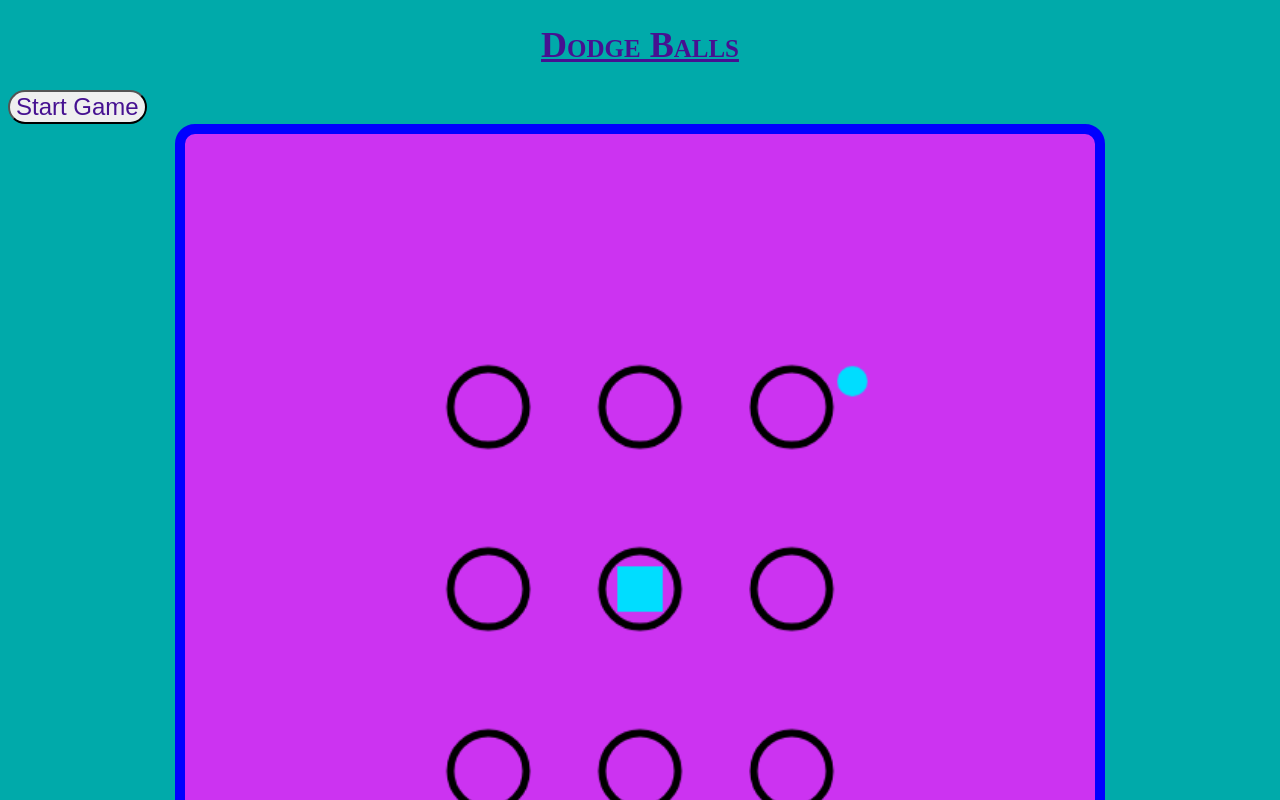
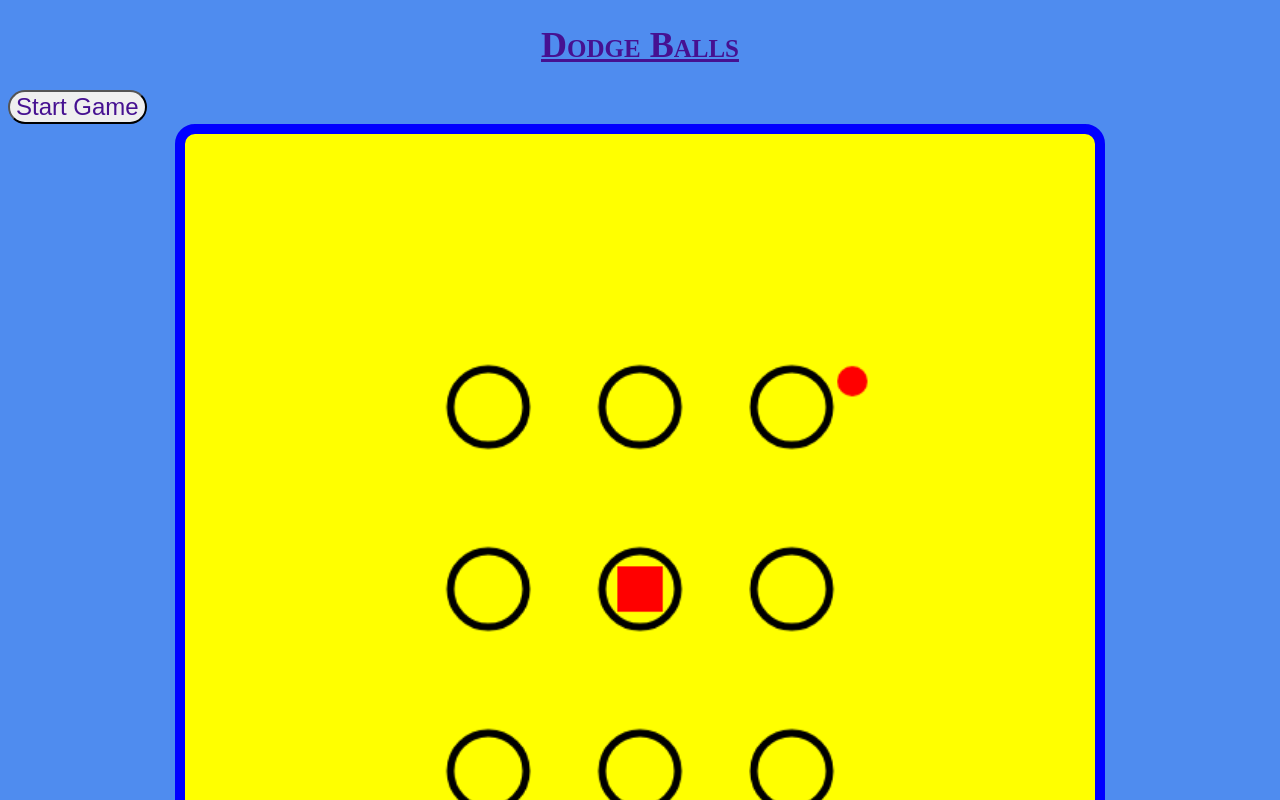
Before and after one commit to glowen18/Dodge_Ball, a plain HTML site: page index.html in a window 1280 px wide. Both pictures are taken after a click on the button "Start Game". Shown: the top 800 px of the page. Drawn offline with nearby package versions, Linux system fonts and the light colour scheme.

Commit message:
unwanted changes made & reversed

```diff
--- a/css/style.css
+++ b/css/style.css
@@ -1,5 +1,5 @@
 body {
-  background-color: #00aaaa;
+  background-color: #4f8cef;
 }
 
 h1 {
@@ -18,7 +18,7 @@ h1 {
 }
 
 #myCanvas {
-  background-color: #cc33f1;
+  background-color: yellow;
   border: 10px solid #00f;
   border-radius: 20px;
   display: block;
--- a/index.html
+++ b/index.html
@@ -9,13 +9,17 @@
   </head>
 
   <body>
+    <h1>Dodge Balls</h1>
+      <div class="container">
+      <div id="splashScreen">
 
-    <h1>Dodge Balls</h1>
 
       <button type="button" id="start">Start Game</button>
       <canvas id="myCanvas" width="600" height="600">
-        <!-- <div id="block"></div>
-        <div id="circle"></div> -->
+        <div id="block"></div>
+        <div id="circle"></div>
+
+      <img src="../assets/background_image.png" alt="background_image" id="canvas_back" />
       </canvas>
 
 
--- a/js/app.js
+++ b/js/app.js
@@ -5,6 +5,8 @@ var start = $('#start').on('click', startGame);
 var width = $('#myCanvas').width();
 var height = $('#myCanvas').height();
 
+var score;
+var timer;
 var x = randomNumber();
 var y = randomNumber();
 var dx = 2;
@@ -24,8 +26,12 @@ var block_w = 30;  // block width
 //******** START GAME ***********//
 function startGame(){
   setInterval(reDraw, 25);
-  $('#start').off();
+  // $('#start').off();
 };
+
+function endGame(){
+
+}
 
 //********* DRAW the CIRCLES on the CANVAS ********//
 function drawGrid() {
@@ -81,7 +87,7 @@ drawGrid();
 var drawBall = function(){
   ctx.beginPath();
   ctx.arc(x, y, 10, 0, Math.PI*2);
-  ctx.fillStyle = '#00ddff';
+  ctx.fillStyle = '#ff0000';
   ctx.fill();
   ctx.closePath();
 }
@@ -133,8 +139,6 @@ function reDraw() {
       else if (downKey && block_y < 405) block_y += 10;
 
     //*********** COLLISION DETECTION ************//
-
-
     if(x < block_x + block_w &&
        x + 10 > block_x &&
        y < block_y + block_h &&
```
Also changed, not shown: assets/background_image.png (added).
